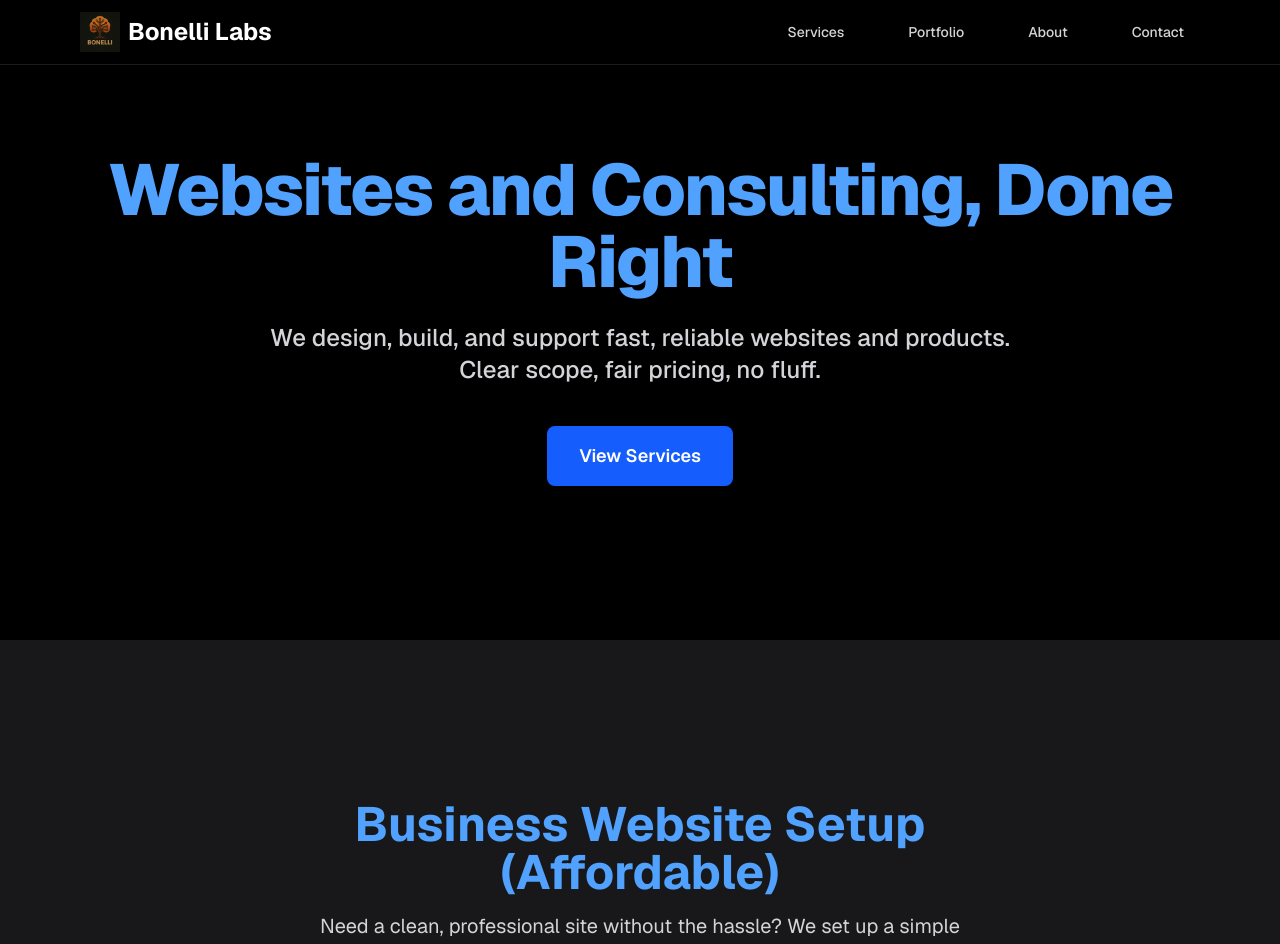
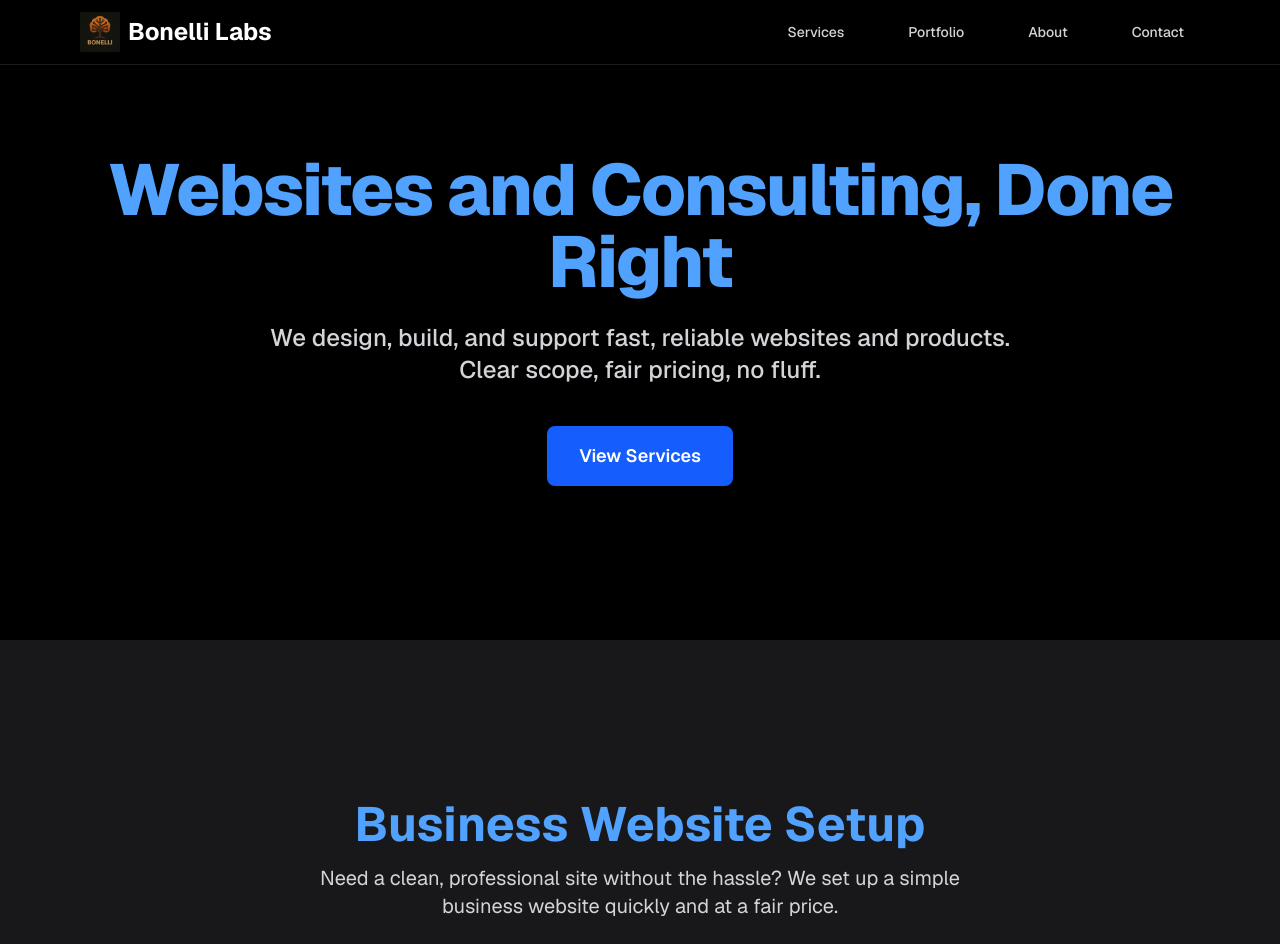
Before and after one commit to Zwin-ux/website, a Next.js app: page / in a window 1280 px wide. Shown: the top 944 px of the page. Built offline with nearby package versions, Linux system fonts and the light colour scheme; no server answers.

Commit message:
last finish

```diff
--- a/components/BusinessWebsiteSetupSection.tsx
+++ b/components/BusinessWebsiteSetupSection.tsx
@@ -5,7 +5,7 @@ const BusinessWebsiteSetupSection = () => {
     <section id="business-websites" className="py-12 md:py-16">
       <div className="max-w-3xl mx-auto text-center mb-10 md:mb-12">
         <h2 className="text-3xl md:text-5xl font-bold mb-4">
-          <span className="text-blue-400">Business Website Setup (Affordable)</span>
+          <span className="text-blue-400">Business Website Setup</span>
         </h2>
         <p className="text-lg md:text-xl text-zinc-300 max-w-2xl mx-auto">
           Need a clean, professional site without the hassle? We set up a simple business website quickly and at a fair price.
--- a/components/UpcomingAndShow.tsx
+++ b/components/UpcomingAndShow.tsx
@@ -67,16 +67,17 @@ export default function UpcomingAndShow() {
                         loop
                         autoPlay
                         playsInline
+                        controls
                         preload="metadata"
                         aria-label="The Mazen Show teaser"
                         onCanPlay={() => setEp1Ready(true)}
                         onLoadedData={() => setEp1Ready(true)}
                         onError={() => setEp1Ready(true)}
                       >
-                        <source src="/IMG_2527%20(2).mp4" type="video/mp4" />
+                        <source src="/mazen-ep1.mp4" type="video/mp4" />
                         {/* Fallback for very old browsers */}
                         Your browser does not support the video tag.
-                        <a href="/IMG_2527%20(2).mp4" className="underline">Download teaser</a>.
+                        <a href="/mazen-ep1.mp4" className="underline">Download teaser</a>.
                       </video>
                       <div className="absolute bottom-0 left-0 right-0 p-3 text-sm text-zinc-100 bg-black/40 backdrop-blur-sm">
                         Episode 1 — Teaser
```
